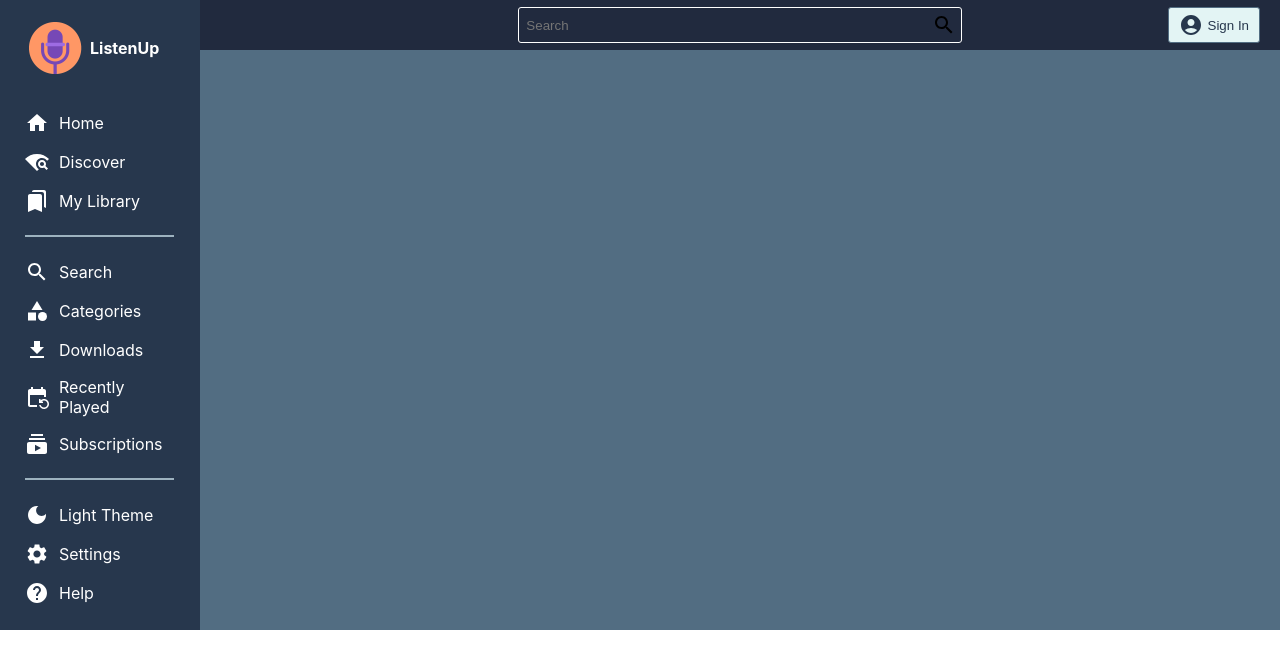
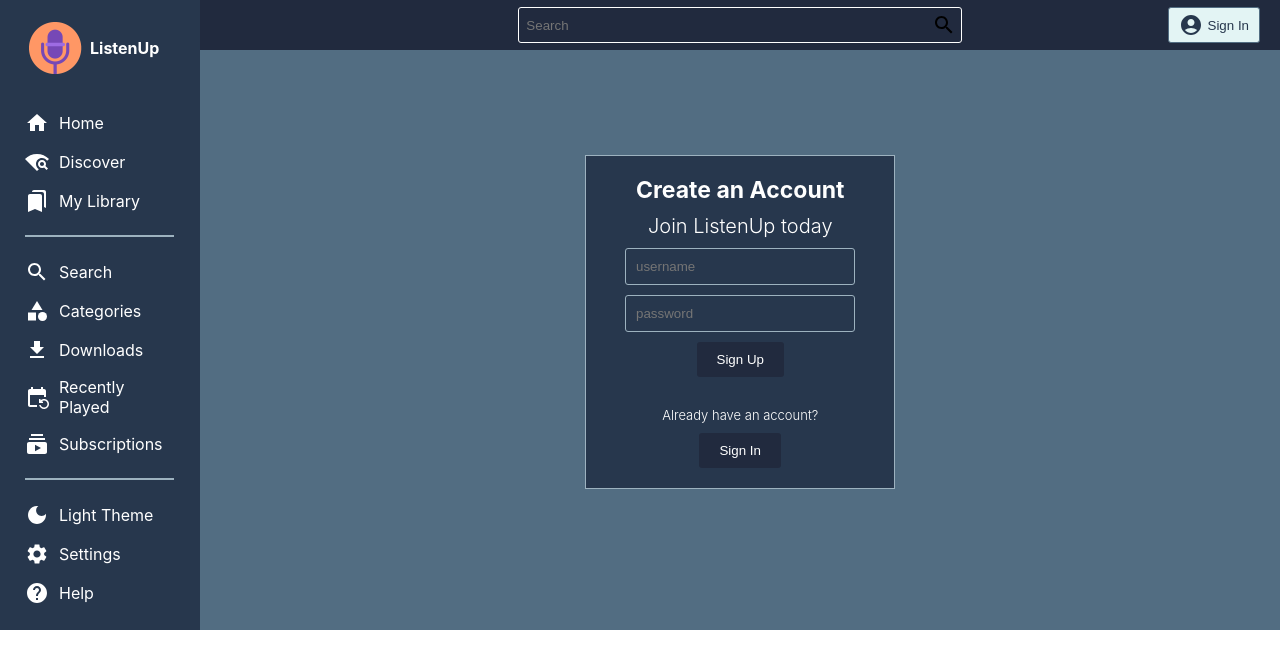
Before and after one commit to RealAakashGupta/Podcast, a React (Create React App) app: page /signin/signup in a window 1280 px wide. Shown: the top 668 px of the page. Built offline with nearby package versions, Linux system fonts and the light colour scheme.

Commit message:
separate signup and signin routes

```diff
--- a/src/App.js
+++ b/src/App.js
@@ -9,6 +9,7 @@ import { BrowserRouter, Routes, Route } from "react-router-dom";
 import Home from './pages/Home';
 import Podcast from './pages/Podcast';
 import SignIn from './pages/SignIn';
+import SignUp from './pages/SignUp';
 
 const Container = styled.div`
   display: flex
@@ -34,6 +35,7 @@ function App() {
                 <Route path="/">
                   <Route index element={<Home />} />
                   <Route path="signin" element={<SignIn />} />
+                  <Route path="/signin/signup" element={<SignUp />} />
                   <Route path="podcast">
                     <Route path=":id" element={< Podcast/>} />
                   </Route>
--- a/src/components/Menu.jsx
+++ b/src/components/Menu.jsx
@@ -82,7 +82,7 @@ const Title = styled.h2`
   font-size: 14px;
   font-weight: 500;
   color: ${({ theme }) => theme.text};
-  margin-bootom: 20px;
+  margin-bottom: 20px;
 `;
 
 const Menu = ({ darkMode, setDarkMode }) => {
--- a/src/pages/SignIn.jsx
+++ b/src/pages/SignIn.jsx
@@ -1,5 +1,6 @@
 import React from 'react'
 import styled from 'styled-components'
+import { Link } from 'react-router-dom'
 
 const Container = styled.div`
 display: flex;
@@ -30,6 +31,12 @@ const SubHeading = styled.h2`
     margin: 0px ;
 `;
 
+const SmallHeading = styled.h2`
+    font-size: 13px; /* Decreased font size */
+    font-weight: 300;
+    margin: 20px 0px 0px; /* Added 20px top margin */
+`;
+
 const Input = styled.input`
     border: 1px solid ${({theme}) => theme.hr};
     border-radius: 3px;
@@ -58,12 +65,11 @@ const SignIn = () => {
         <Input placeholder='username'/>
         <Input type='password' placeholder='password'/>
         <Button>Sign In</Button>
-        <Title>OR</Title>
-        <SubHeading>Create an Account</SubHeading>
-        <Input placeholder='username'/>
-        <Input placeholder='email'/>
-        <Input type='password' placeholder='password'/>
-        <Button>Sign Up</Button>
+
+        <SmallHeading>Don't have an account yet?</SmallHeading>
+        <Link to="signup" style={{ textDecoration: "none" }}>
+        <Button>Create an Account</Button>
+        </Link>
     </Wrapper></Container>
   )
 }
--- /dev/null
+++ b/src/pages/SignUp.jsx
@@ -0,0 +1,79 @@
+import React from 'react';
+import styled from 'styled-components';
+import { Link } from 'react-router-dom';
+
+const Container = styled.div`
+  display: flex;
+  align-items: center;
+  flex-direction: column;
+  justify-content: center;
+  height: 500px;
+  color: ${({ theme }) => theme.text};
+`;
+
+const Wrapper = styled.div`
+  display: flex;
+  align-items: center;
+  flex-direction: column;
+  background-color: ${({ theme }) => theme.bgLighter};
+  border: 1px solid ${({ theme }) => theme.hr};
+  padding: 20px 50px;
+  gap: 10px;
+`;
+
+const Title = styled.h1`
+  font-size: 23px;
+  margin: 0px;
+`;
+
+const SubHeading = styled.h2`
+  font-size: 20px;
+  font-weight: 300;
+  margin: 0px;
+`;
+
+const SmallHeading = styled.h2`
+  font-size: 13px;
+  font-weight: 300;
+  margin: 20px 0px 0px;
+`;
+
+const Input = styled.input`
+  border: 1px solid ${({ theme }) => theme.hr};
+  border-radius: 3px;
+  padding: 10px;
+  background-color: transparent;
+  color: ${({ theme }) => theme.text};
+  width: 100%;
+`;
+
+const Button = styled.button`
+  border: none;
+  border-radius: 3px;
+  padding: 10px 20px;
+  font-weight: 500;
+  cursor: pointer;
+  background-color: ${({ theme }) => theme.navbar};
+  color: ${({ theme }) => theme.text};
+`;
+
+const SignUp = () => {
+  return (
+    <Container>
+      <Wrapper>
+        <Title>Create an Account</Title>
+        <SubHeading>Join ListenUp today</SubHeading>
+        <Input placeholder="username" />
+        <Input type="password" placeholder="password" />
+        <Button>Sign Up</Button>
+
+        <SmallHeading>Already have an account?</SmallHeading>
+        <Link to="/signin" style={{ textDecoration: 'none' }}>
+          <Button>Sign In</Button>
+        </Link>
+      </Wrapper>
+    </Container>
+  );
+};
+
+export default SignUp;
```
